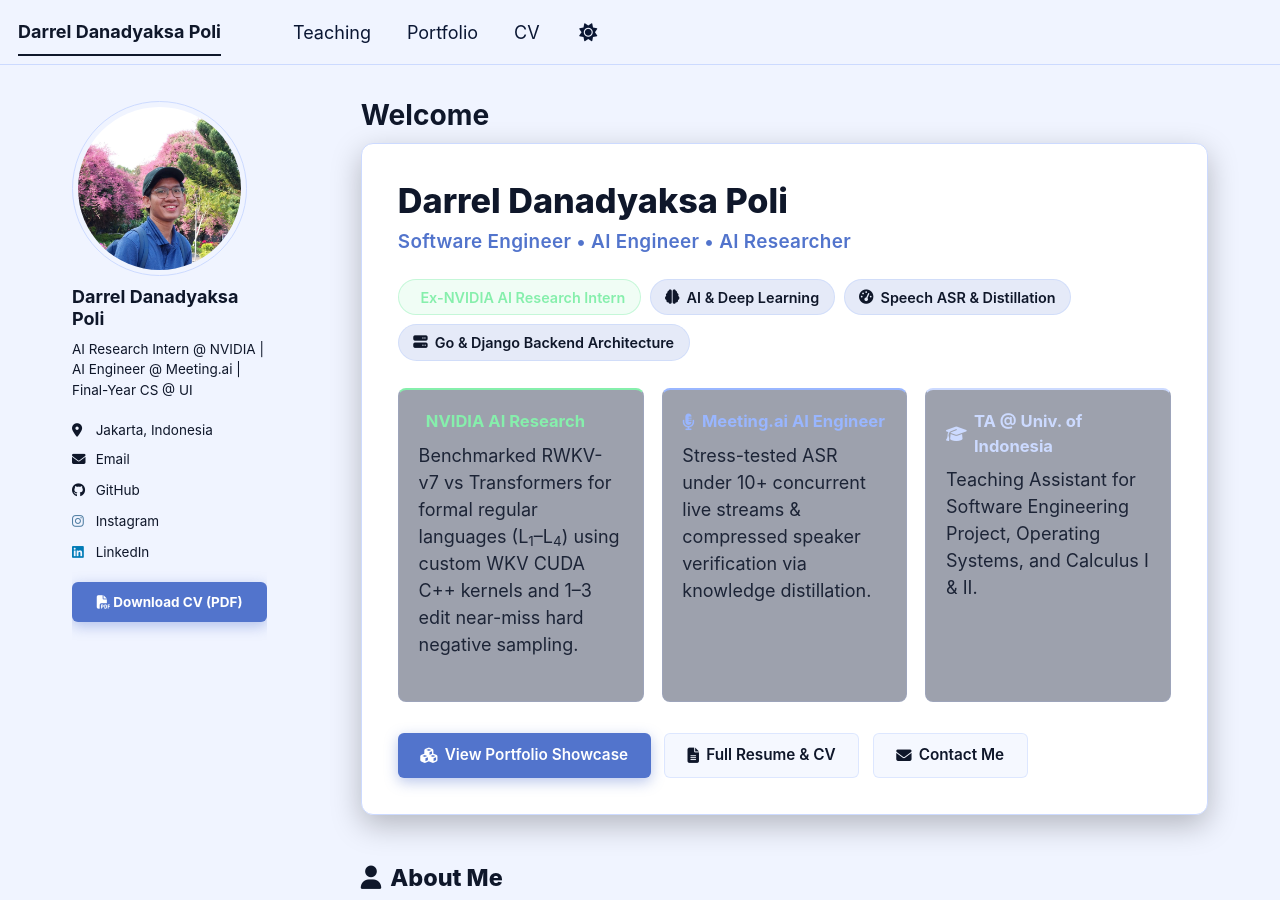
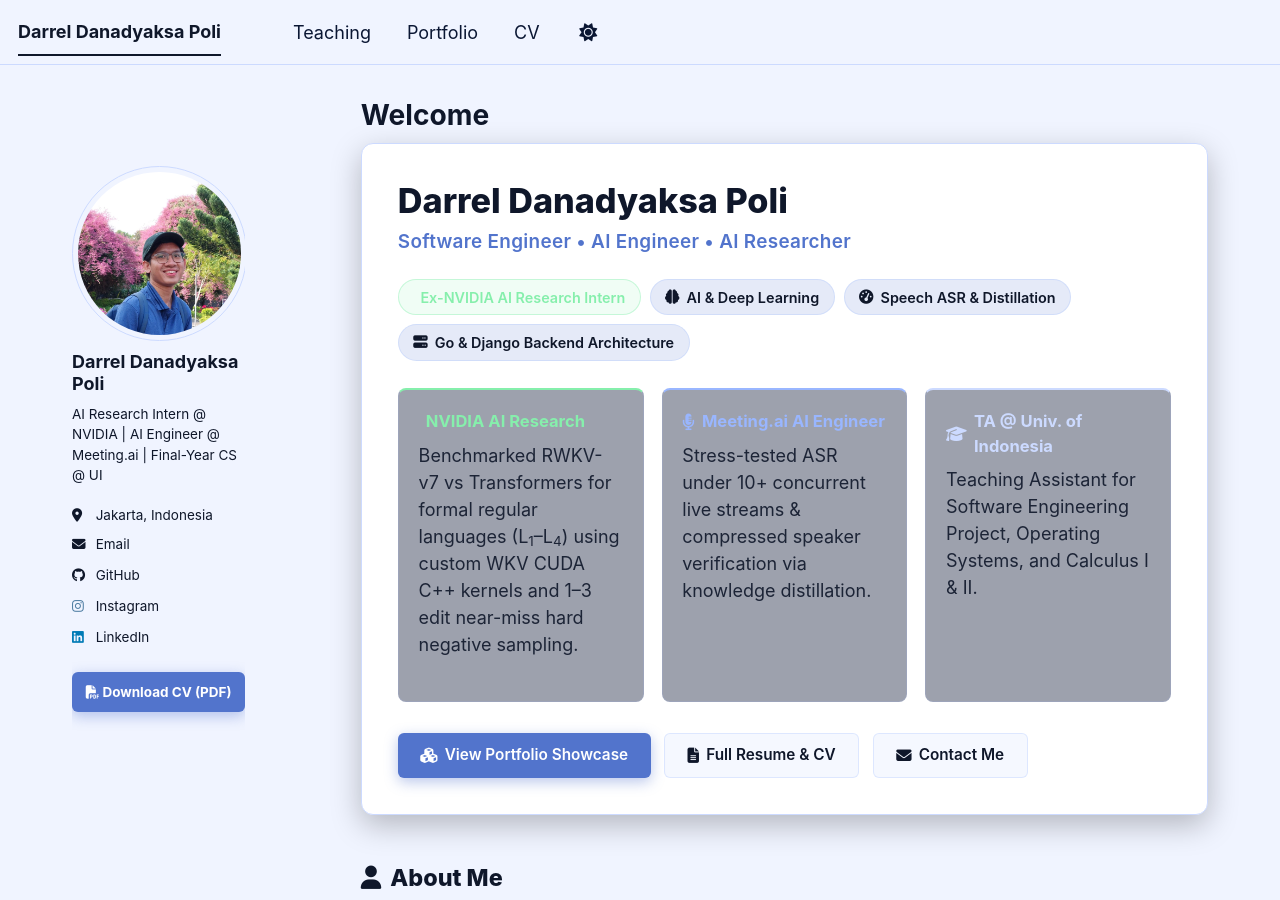
Before and after one commit to KronosDP/KronosDP.github.io, a Jekyll site: the page built from _pages/about.md, in a window 1280 px wide and 900 px high. Built offline with Jekyll 4.4.1, drawn with Linux system fonts in a browser that asks for light colours; a script bundle is joined from its source files by our own code; library files that are not in the unit come from our copies.

Commit message:
Fix sidebar sticky position and height calculation to keep Download CV button visible

```diff
--- a/_includes/author-profile.html
+++ b/_includes/author-profile.html
@@ -172,7 +172,7 @@
       <li><a href="https://www.zhihu.com/people/{{ author.zhihu }}"><i class="fab fa-fw fa-zhihu icon-pad-right" aria-hidden="true"></i>Zhihu</a></li>
       {% endif %}
     </ul>
-    <div style="margin-top: 1rem; text-align: center;">
+    <div style="margin-top: 1.25rem; margin-bottom: 2.5rem; text-align: center;">
       <a href="/cv/resume-ai.pdf" target="_blank" class="btn btn--primary" style="display: block; width: 100%; border-radius: 6px; font-weight: 700; background: #5274CC; color: #ffffff !important; text-decoration: none !important; padding: 0.55rem 0.5rem; text-align: center; box-shadow: 0 4px 14px rgba(82, 116, 204, 0.4);">
         <i class="fas fa-file-pdf"></i> Download CV (PDF)
       </a>
--- a/_sass/layout/_sidebar.scss
+++ b/_sass/layout/_sidebar.scss
@@ -18,10 +18,12 @@
   }
 
   @media screen and (min-width: $sidebar-screen-min-width) {
-    height: 100vh;
-    overflow-y: auto;               // Add scrollbar if the sidebar is too long
-    position: fixed;
-    padding-top: $masthead-height;
+    height: calc(100vh - #{$masthead-height} - 1rem);
+    max-height: calc(100vh - #{$masthead-height} - 1rem);
+    overflow-y: auto;
+    position: sticky;
+    top: calc(#{$masthead-height} + 1rem);
+    padding-bottom: 3rem;
   }
 
   @include breakpoint($large) {
```
